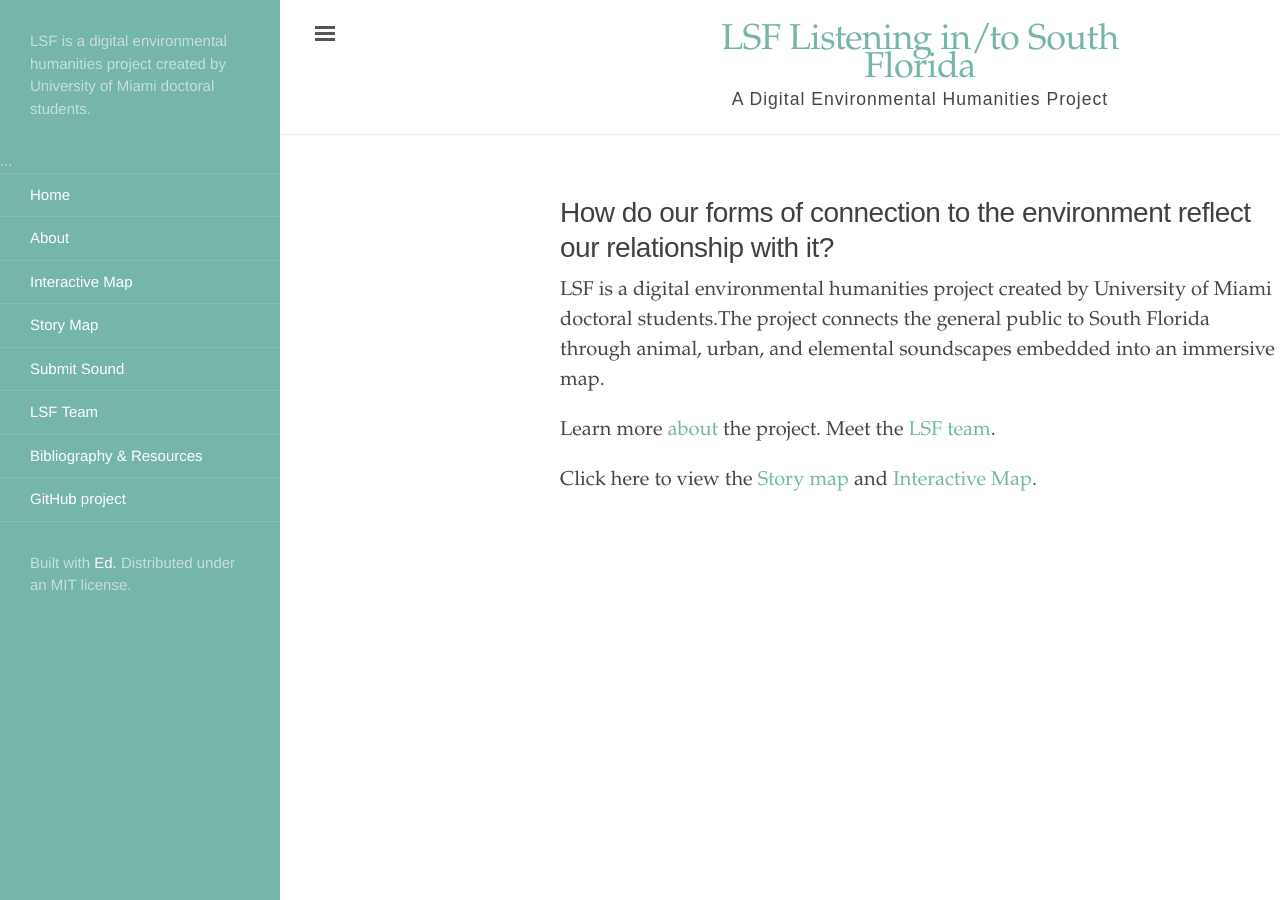
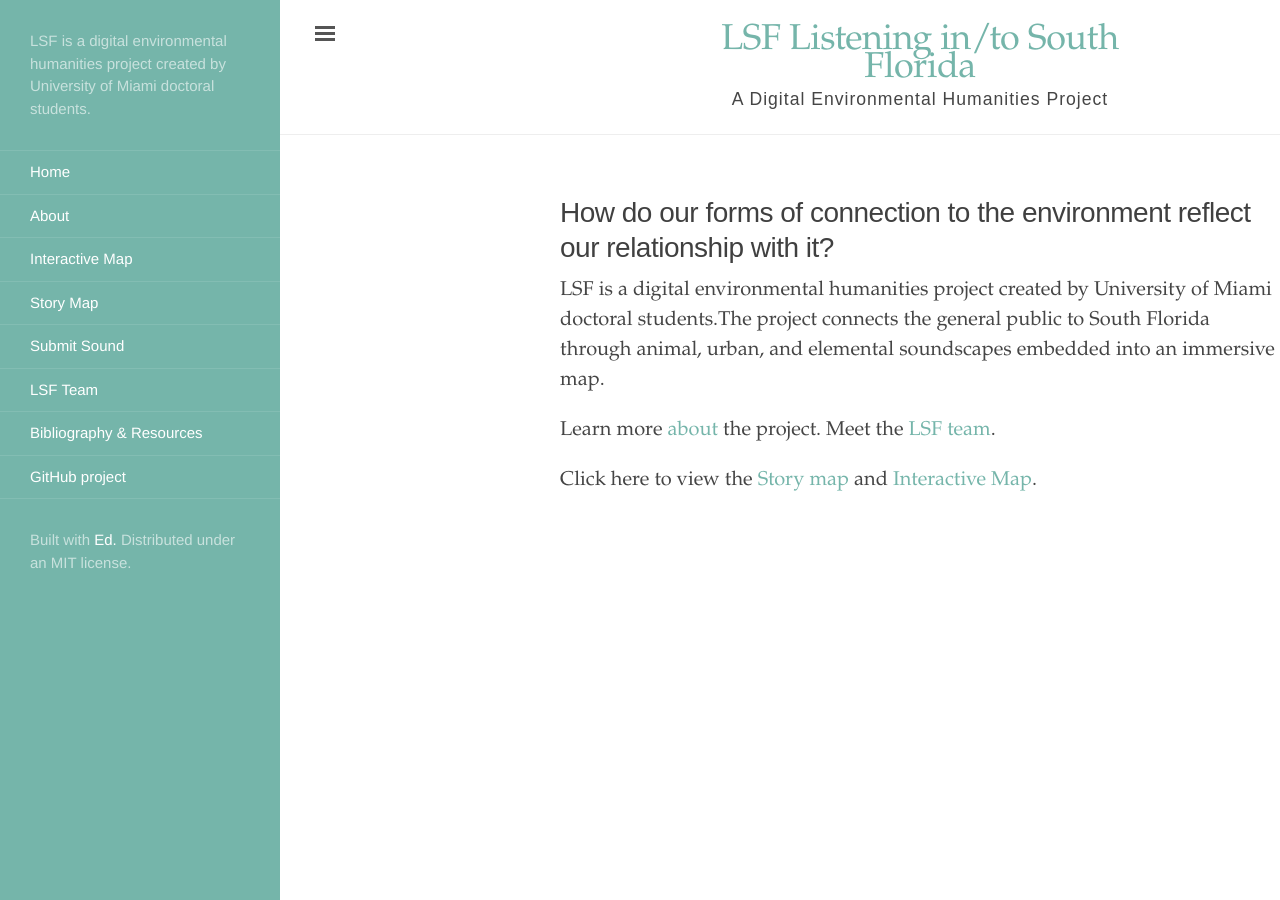
Before and after one commit to rm4-25/lsf_3, a Jekyll site: the page built from index.html, in a window 1280 px wide. Built offline with Jekyll 4.4.1, drawn with Linux system fonts in a browser that asks for light colours.

Commit message:
Update sidebar.html
Testing sidebar "jar".

```diff
--- a/_includes/sidebar.html
+++ b/_includes/sidebar.html
@@ -12,9 +12,9 @@
     <p>{{ site.description }}</p>
   </div>
 
-  <body class="sidebar-overlay">
+  <!--<body class="sidebar-overlay">
   ...
-</body>
+</body>-->
 
   <nav class="sidebar-nav">
     <a class="sidebar-nav-item{% if page.url == site.baseurl %} active{% endif %}" href="{{ site.baseurl }}/">Home</a>
```
